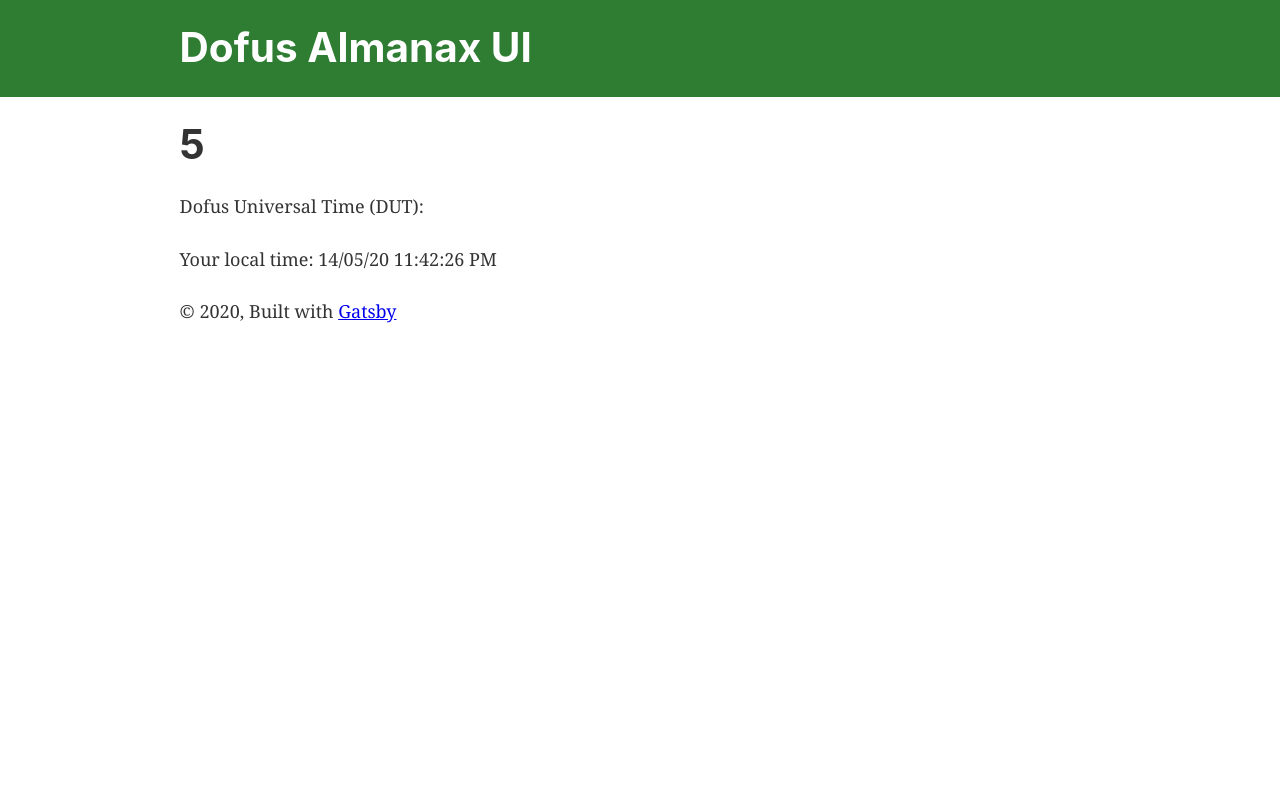
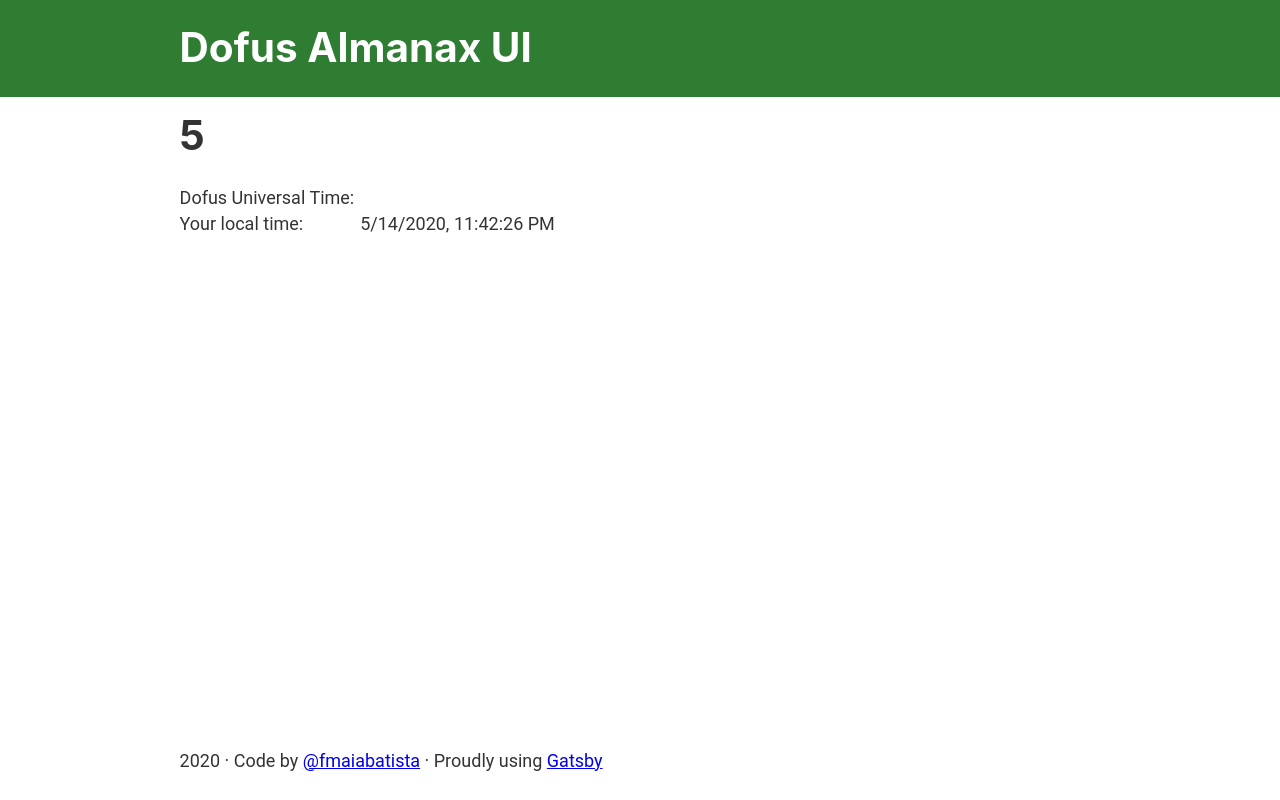
Before and after one commit to fmaiabatista/dofus-almanax-ui, a Gatsby site: page / in a window 1280 px wide. Built offline with nearby package versions, Linux system fonts and the light colour scheme; Gatsby itself is replaced by a stand-in of ours; no server answers.

Commit message:
made date work & fixed layout

```diff
--- a/src/components/layout.css
+++ b/src/components/layout.css
@@ -200,7 +200,7 @@
 }
 body {
   color: hsla(0, 0%, 0%, 0.8);
-  font-family: georgia, serif;
+  font-family: "Roboto", sans-serif;
   font-weight: normal;
   word-wrap: break-word;
   font-kerning: normal;
@@ -230,8 +230,8 @@
   padding-top: 0;
   margin-bottom: 1.45rem;
   color: inherit;
-  font-family: -apple-system, BlinkMacSystemFont, Segoe UI, Roboto, Oxygen,
-    Ubuntu, Cantarell, Fira Sans, Droid Sans, Helvetica Neue, sans-serif;
+  font-family: -apple-system, BlinkMacSystemFont, Segoe UI, Roboto, Oxygen, Ubuntu, Cantarell, Fira Sans, Droid Sans,
+    Helvetica Neue, sans-serif;
   font-weight: bold;
   text-rendering: optimizeLegibility;
   font-size: 2.25rem;
@@ -247,8 +247,8 @@
   padding-top: 0;
   margin-bottom: 1.45rem;
   color: inherit;
-  font-family: -apple-system, BlinkMacSystemFont, Segoe UI, Roboto, Oxygen,
-    Ubuntu, Cantarell, Fira Sans, Droid Sans, Helvetica Neue, sans-serif;
+  font-family: -apple-system, BlinkMacSystemFont, Segoe UI, Roboto, Oxygen, Ubuntu, Cantarell, Fira Sans, Droid Sans,
+    Helvetica Neue, sans-serif;
   font-weight: bold;
   text-rendering: optimizeLegibility;
   font-size: 1.62671rem;
@@ -264,8 +264,8 @@
   padding-top: 0;
   margin-bottom: 1.45rem;
   color: inherit;
-  font-family: -apple-system, BlinkMacSystemFont, Segoe UI, Roboto, Oxygen,
-    Ubuntu, Cantarell, Fira Sans, Droid Sans, Helvetica Neue, sans-serif;
+  font-family: -apple-system, BlinkMacSystemFont, Segoe UI, Roboto, Oxygen, Ubuntu, Cantarell, Fira Sans, Droid Sans,
+    Helvetica Neue, sans-serif;
   font-weight: bold;
   text-rendering: optimizeLegibility;
   font-size: 1.38316rem;
@@ -281,8 +281,8 @@
   padding-top: 0;
   margin-bottom: 1.45rem;
   color: inherit;
-  font-family: -apple-system, BlinkMacSystemFont, Segoe UI, Roboto, Oxygen,
-    Ubuntu, Cantarell, Fira Sans, Droid Sans, Helvetica Neue, sans-serif;
+  font-family: -apple-system, BlinkMacSystemFont, Segoe UI, Roboto, Oxygen, Ubuntu, Cantarell, Fira Sans, Droid Sans,
+    Helvetica Neue, sans-serif;
   font-weight: bold;
   text-rendering: optimizeLegibility;
   font-size: 1rem;
@@ -298,8 +298,8 @@
   padding-top: 0;
   margin-bottom: 1.45rem;
   color: inherit;
-  font-family: -apple-system, BlinkMacSystemFont, Segoe UI, Roboto, Oxygen,
-    Ubuntu, Cantarell, Fira Sans, Droid Sans, Helvetica Neue, sans-serif;
+  font-family: -apple-system, BlinkMacSystemFont, Segoe UI, Roboto, Oxygen, Ubuntu, Cantarell, Fira Sans, Droid Sans,
+    Helvetica Neue, sans-serif;
   font-weight: bold;
   text-rendering: optimizeLegibility;
   font-size: 0.85028rem;
@@ -315,8 +315,8 @@
   padding-top: 0;
   margin-bottom: 1.45rem;
   color: inherit;
-  font-family: -apple-system, BlinkMacSystemFont, Segoe UI, Roboto, Oxygen,
-    Ubuntu, Cantarell, Fira Sans, Droid Sans, Helvetica Neue, sans-serif;
+  font-family: -apple-system, BlinkMacSystemFont, Segoe UI, Roboto, Oxygen, Ubuntu, Cantarell, Fira Sans, Droid Sans,
+    Helvetica Neue, sans-serif;
   font-weight: bold;
   text-rendering: optimizeLegibility;
   font-size: 0.78405rem;
@@ -592,8 +592,8 @@
 code {
   background-color: hsla(0, 0%, 0%, 0.04);
   border-radius: 3px;
-  font-family: "SFMono-Regular", Consolas, "Roboto Mono", "Droid Sans Mono",
-    "Liberation Mono", Menlo, Courier, monospace;
+  font-family: "SFMono-Regular", Consolas, "Roboto Mono", "Droid Sans Mono", "Liberation Mono", Menlo, Courier,
+    monospace;
   padding: 0;
   padding-top: 0.2em;
   padding-bottom: 0.2em;
@@ -620,3 +620,18 @@
     font-size: 100%;
   }
 }
+
+/* Custom */
+
+header {
+  position: fixed;
+  top: 0;
+  width: 100%;
+}
+
+body,
+#___gatsby,
+#gatsby-focus-wrapper,
+#gatsby-focus-wrapper > div:first-of-type {
+  height: calc(100vh - 2.45rem - 1.45rem - 1.45rem);
+}
--- a/src/components/layout.js
+++ b/src/components/layout.js
@@ -28,16 +28,19 @@
       <Header siteTitle={data.site.siteMetadata.title} />
       <div
         style={{
-          margin: `0 auto`,
+          margin: `calc(2.45rem + 1.45rem + 1.45rem) auto 0`,
+          // 100vh - h1 - header padding top - header padding bottom
           maxWidth: 960,
           padding: `0 1.0875rem 1.45rem`,
+          display: "flex",
+          flexDirection: "column",
         }}
       >
-        <main>{children}</main>
+        <main style={{ flex: 1, marginTop: "1rem" }}>{children}</main>
         <footer>
-          © {new Date().getFullYear()}, Built with
-          {` `}
-          <a href="https://www.gatsbyjs.org">Gatsby</a>
+          {new Date().getFullYear()} &middot; Code by{" "}
+          <a href="https://github.com/fmaiabatista">@fmaiabatista</a> &middot;
+          Proudly using <a href="https://www.gatsbyjs.org">Gatsby</a>
         </footer>
       </div>
     </>
--- a/src/pages/index.js
+++ b/src/pages/index.js
@@ -4,9 +4,6 @@
 import SEO from "../components/seo"
 
 import useInterval from "../hooks/useInterval"
-
-import add from "date-fns/add"
-import format from "date-fns/format"
 
 // Ref: https://overreacted.io/making-setinterval-declarative-with-react-hooks/
 const Counter = () => {
@@ -20,10 +17,8 @@
 }
 
 const IndexPage = () => {
-  const dateFormat = "dd/MM/yy hh:mm:ss aa"
-  const now = format(new Date(), dateFormat)
   const [dut, setDut] = useState()
-  const [localTime, setLocalTime] = useState(now)
+  const [localTime, setLocalTime] = useState(new Date().toLocaleString())
 
   useEffect(() => {
     async function getTimezone() {
@@ -31,14 +26,10 @@
         const res = await fetch(
           `http://worldtimeapi.org/api/timezone/Europe/Paris`
         )
+
         const data = await res.json()
-        const utcOffset = data["utc_offset"]
-
-        // CONTINUE HERE
-        console.log(utcOffset)
-        let dut = add(new Date(), utcOffset.slice(1, 3))
-        console.log(dut)
-        dut = format(new Date(dut), dateFormat)
+        const paris = new Date(data["datetime"].split(".")[0])
+        const dut = paris.toLocaleString()
 
         setDut(dut)
       } catch (err) {
@@ -53,8 +44,18 @@
     <Layout>
       <SEO title="Dofus Almanax UI" />
       <Counter />
-      <p>Dofus Universal Time (DUT): {dut}</p>
-      <p>Your local time: {localTime}</p>
+      <div
+        style={{
+          display: "grid",
+          gridTemplateColumns: "repeat(2, max-content)",
+          columnGap: "6px",
+        }}
+      >
+        <label for="dofus-universal-time">Dofus Universal Time:</label>
+        <span id="dofus-universal-time">{dut}</span>
+        <label for="user-current-time">Your local time:</label>
+        <span id="user-current-time">{localTime}</span>
+      </div>
     </Layout>
   )
 }
```
